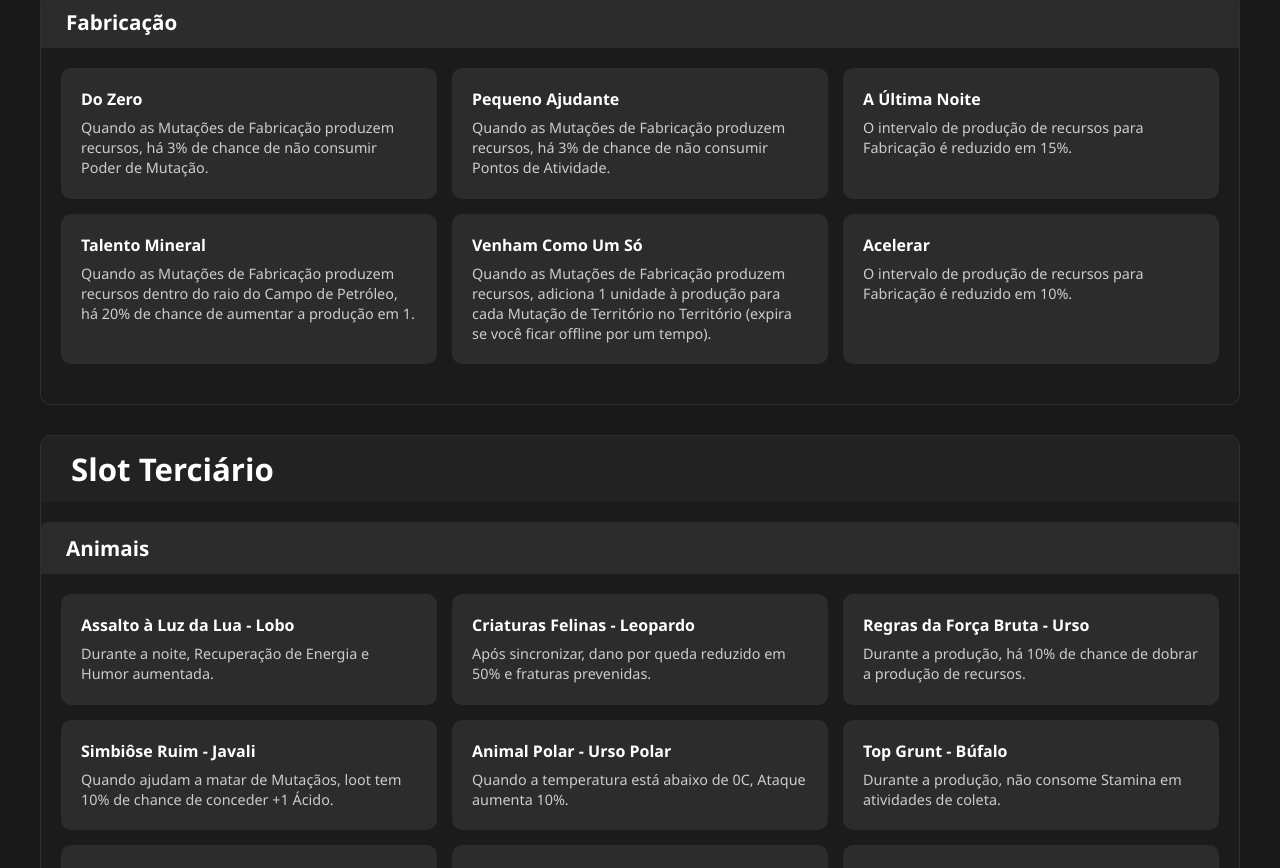
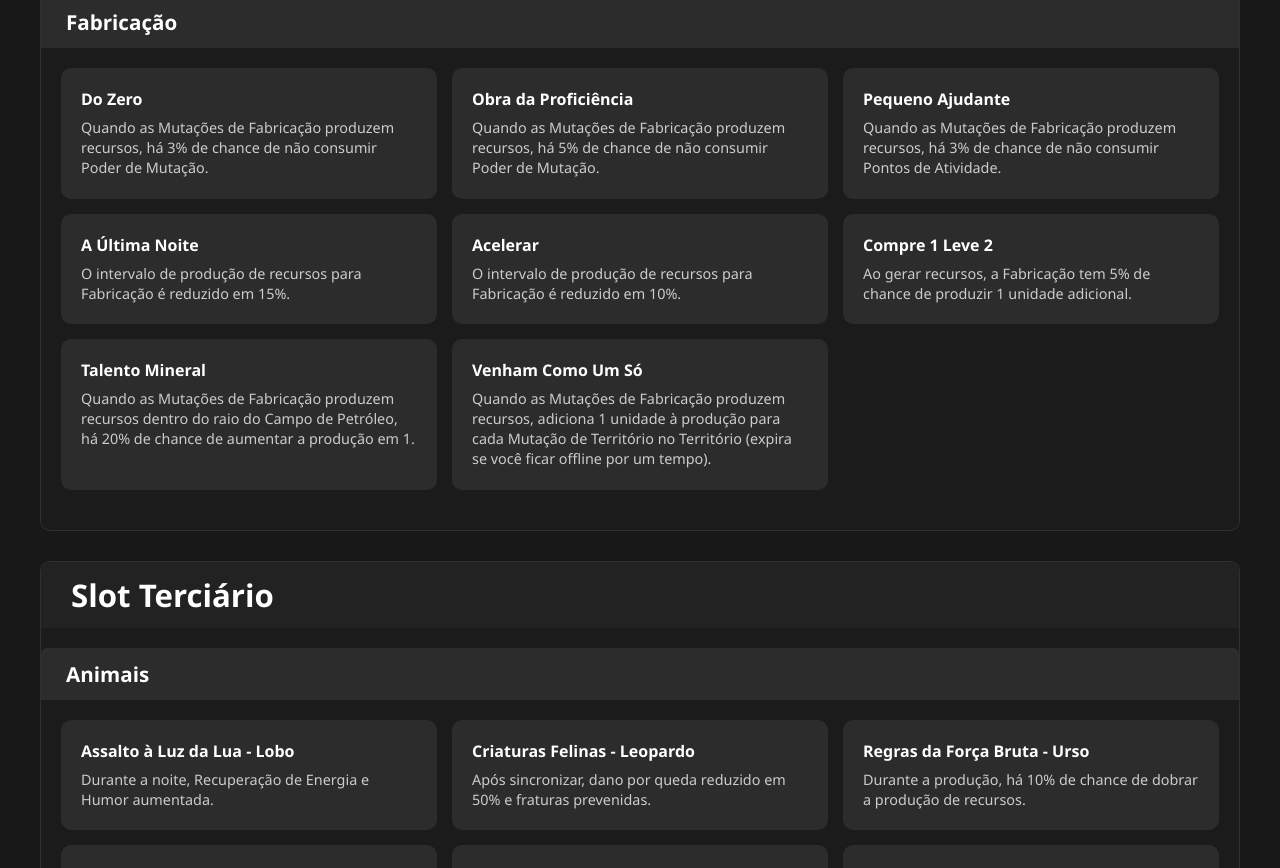
Before and after one commit to victorndesigner/traits, a plain HTML site: page index.html in a window 1280 px wide. Shown: the part 3723-4591 px from the top of the page. Drawn offline with Linux system fonts and the light colour scheme.

Commit message:
Update index.html

```diff
--- a/index.html
+++ b/index.html
@@ -188,11 +188,13 @@
         </div>
         <div class="traits">
           <div class="trait-card"><h3>Do Zero</h3><p>Quando as Mutações de Fabricação produzem recursos, há 3% de chance de não consumir Poder de Mutação.</p></div>
+          <div class="trait-card"><h3>Obra da Proficiência</h3><p>Quando as Mutações de Fabricação produzem recursos, há 5% de chance de não consumir Poder de Mutação.</p></div>
           <div class="trait-card"><h3>Pequeno Ajudante</h3><p>Quando as Mutações de Fabricação produzem recursos, há 3% de chance de não consumir Pontos de Atividade.</p></div>
           <div class="trait-card"><h3>A Última Noite</h3><p>O intervalo de produção de recursos para Fabricação é reduzido em 15%.</p></div>
+          <div class="trait-card"><h3>Acelerar</h3><p>O intervalo de produção de recursos para Fabricação é reduzido em 10%.</p></div>
+          <div class="trait-card"><h3>Compre 1 Leve 2</h3><p>Ao gerar recursos, a Fabricação tem 5% de chance de produzir 1 unidade adicional.</p></div>
           <div class="trait-card"><h3>Talento Mineral</h3><p>Quando as Mutações de Fabricação produzem recursos dentro do raio do Campo de Petróleo, há 20% de chance de aumentar a produção em 1.</p></div>
           <div class="trait-card"><h3>Venham Como Um Só</h3><p>Quando as Mutações de Fabricação produzem recursos, adiciona 1 unidade à produção para cada Mutação de Território no Território (expira se você ficar offline por um tempo).</p></div>
-          <div class="trait-card"><h3>Acelerar</h3><p>O intervalo de produção de recursos para Fabricação é reduzido em 10%.</p></div>
         </div>
       </div>
 
```
